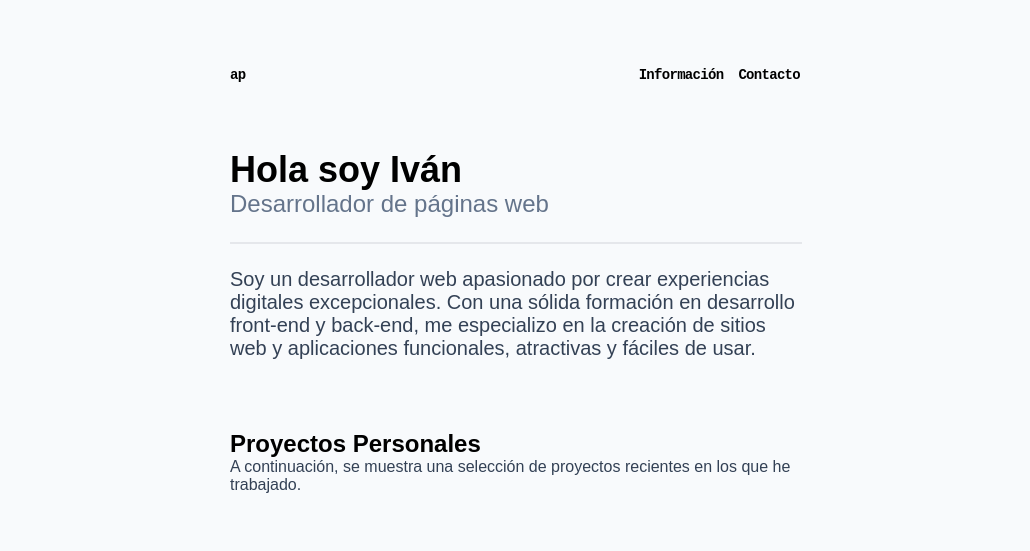
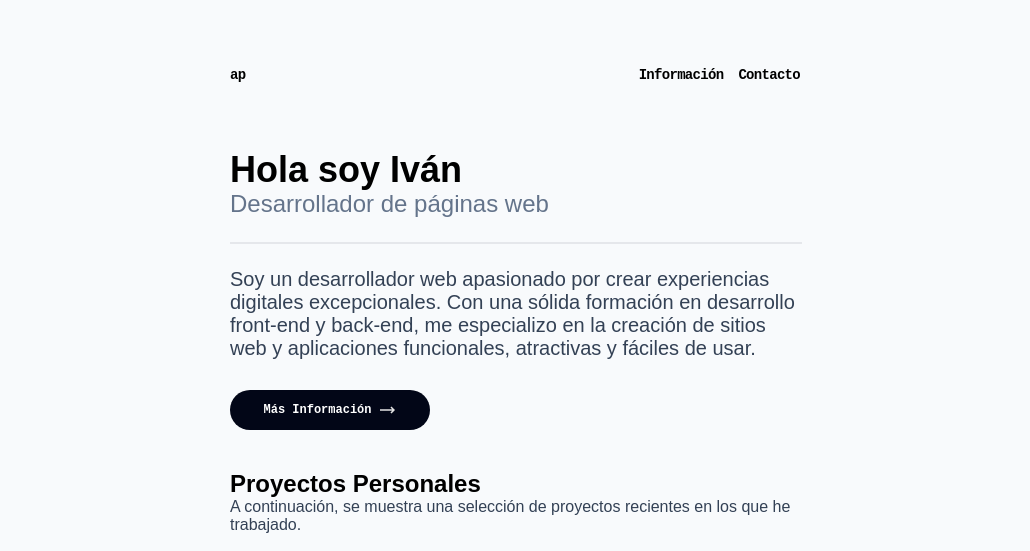
Before and after one commit to ivancarrasco15/PortFoli-IvanCC, an Astro site: page / in a window 1280 px wide. Shown: the top 551 px of the page, without its empty margins (125-1155 px from the left). Built offline with nearby package versions, Linux system fonts and the light colour scheme; Astro itself is replaced by a stand-in of ours.

Commit message:
Boton añadido de  nuevo

```diff
--- a/src/pages/index.astro
+++ b/src/pages/index.astro
@@ -11,6 +11,6 @@ const InfoFile = JSON_file;
 
 <Layout>
 	<Title name={InfoFile.name} title={InfoFile.title} summary={InfoFile.profile_summary}/>
-	<!-- <Boto text="Más Información"/> -->
+	<Boto text="Más Información"/>
 	<Project ></Project>
 </Layout>
```
